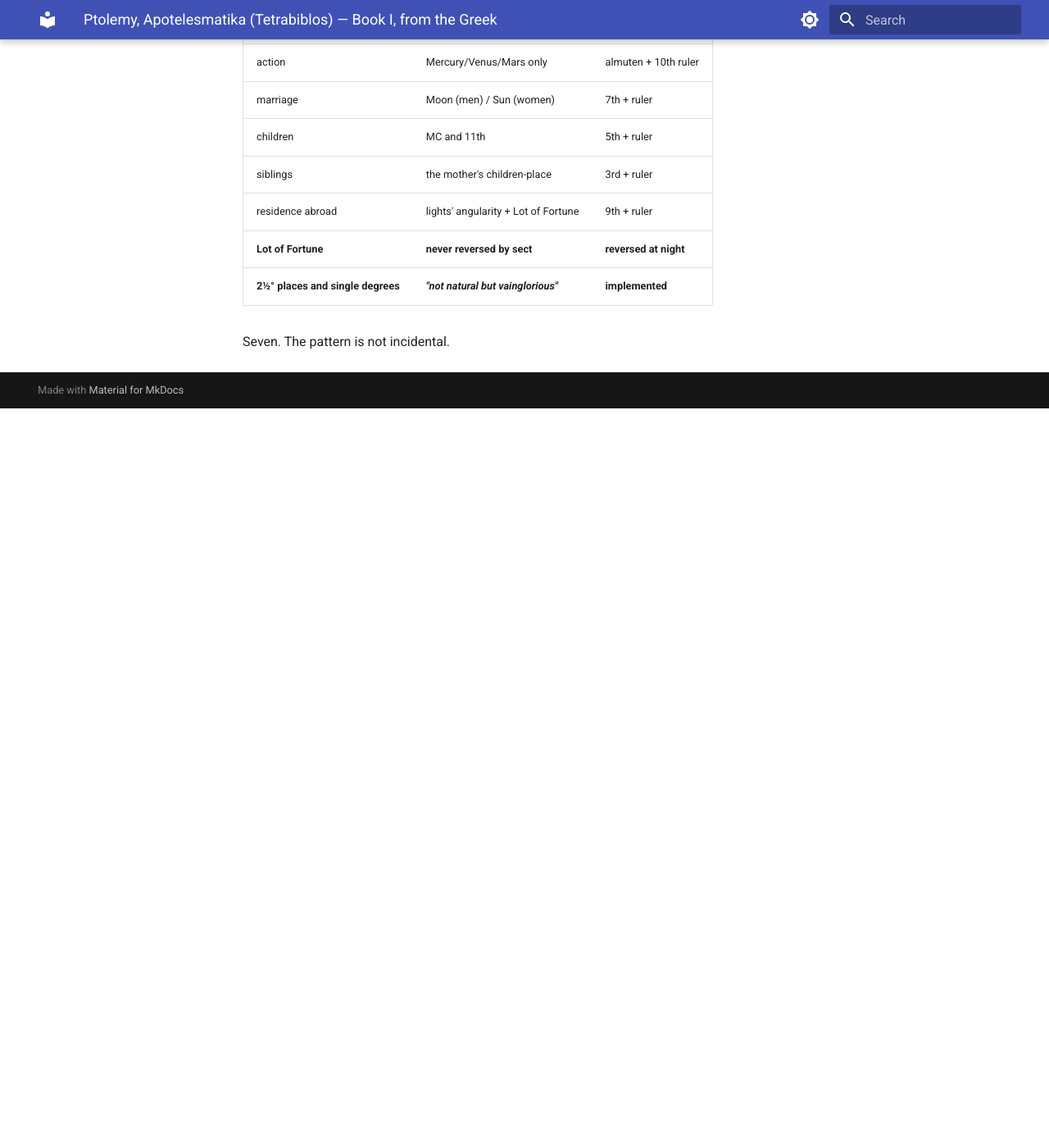
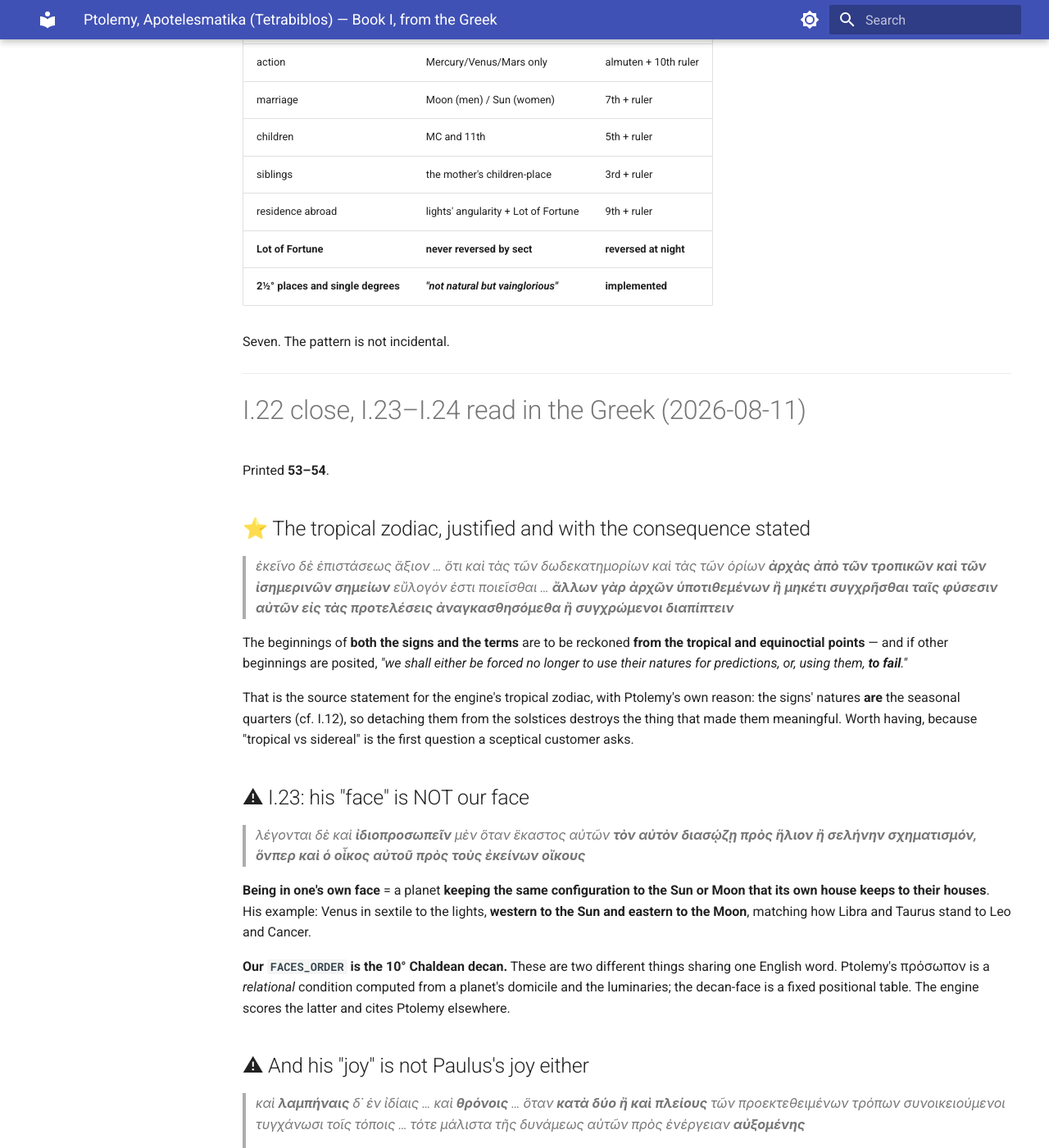
Before and after one commit to Bender1011001/traditional-astrology-engine, an MkDocs documentation site: the page built from docs/sources/ptolemy_greek_book1.md, in a window 1280 px wide and 1400 px high, scrolled down 44282 px. Shown: the whole window at 82% size. Built offline with MkDocs 1.6.1 and Material for MkDocs 9.7.7, drawn with Linux system fonts in a browser that asks for light colours; before the commit the page ends 44780 px from its top, so only the background shows below that; some of the changed text lies outside the part shown.

Commit message:
Ptolemy I.22-24: the tropical zodiac justified, and two more shared words that mean different things
Printed 53-54.

The tropical statement is worth having on its own. The beginnings of
both the signs AND the terms are to be reckoned from the tropical and
equinoctial points, and if other beginnings are posited "we shall
either be forced no longer to use their natures for predictions, or,
using them, to fail". His reason follows from I.12: the signs' natures
ARE the seasonal quarters, so detaching them from the solstices
destroys what made them meaningful. That is the source answer to the
first question a sceptical customer asks.

Then two more forks, both subtler than the earlier ones because the
words are shared.

His FACE is not our face. Idioprosopein means a planet keeping the same
configuration to the Sun or Moon that its own house keeps to their
houses - Venus sextile the lights, western to the Sun and eastern to
the Moon. Our FACES_ORDER is the 10-degree Chaldean decan. Two
different things under one English word.

His JOY is not Paulus's joy. Chairein is when the containing sign's
familiarity is not to the planet itself but to a member of its own
SECT. calculate_planetary_joy implements Paulus's fixed house-joys,
Mercury 1st and Moon 3rd and so on. Correctly sourced to Paulus, simply
not what Ptolemy names by that verb.

Also captured and not implemented: chariots and thrones, where a planet
related to its place by TWO OR MORE dignities has its power for action
most increased; and the inverse, that in alienated places and those of
the contrary sect much of a planet's own power is dissolved.

I.24 on applications and separations is consistent with the engine -
the preceding apply to the following, bodily or by any transmitted
aspect, while the interval is not great.

Fork count now nine.

Co-Authored-By: Claude Opus 5 <noreply@anthropic.com>

```diff
--- a/docs/sources/ptolemy_greek_book1.md
+++ b/docs/sources/ptolemy_greek_book1.md
@@ -1236,3 +1236,48 @@ Worth noting the trigonal monomoiria already carries `source_editorially_corrupt
 | **2½° places and single degrees** | ***"not natural but vainglorious"*** | **implemented** |
 
 Seven. The pattern is not incidental.
+
+---
+
+# I.22 close, I.23–I.24 read in the Greek (2026-08-11)
+
+Printed **53–54**.
+
+## ⭐ The tropical zodiac, justified and with the consequence stated
+
+> *ἐκεῖνο δὲ ἐπιστάσεως ἄξιον … ὅτι καὶ τὰς τῶν δωδεκατημορίων καὶ τὰς τῶν ὁρίων **ἀρχὰς ἀπὸ τῶν τροπικῶν καὶ τῶν ἰσημερινῶν σημείων** εὔλογόν ἐστι ποιεῖσθαι … **ἄλλων γὰρ ἀρχῶν ὑποτιθεμένων ἢ μηκέτι συγχρῆσθαι ταῖς φύσεσιν αὐτῶν εἰς τὰς προτελέσεις ἀναγκασθησόμεθα ἢ συγχρώμενοι διαπίπτειν***
+
+The beginnings of **both the signs and the terms** are to be reckoned **from the tropical and equinoctial points** — and if other beginnings are posited, *"we shall either be forced no longer to use their natures for predictions, or, using them, **to fail**."*
+
+That is the source statement for the engine's tropical zodiac, with Ptolemy's own reason: the signs' natures **are** the seasonal quarters (cf. I.12), so detaching them from the solstices destroys the thing that made them meaningful. Worth having, because "tropical vs sidereal" is the first question a sceptical customer asks.
+
+## ⚠ I.23: his "face" is NOT our face
+
+> *λέγονται δὲ καὶ **ἰδιοπροσωπεῖν** μὲν ὅταν ἕκαστος αὐτῶν **τὸν αὐτὸν διασῴζῃ πρὸς ἥλιον ἢ σελήνην σχηματισμόν, ὅνπερ καὶ ὁ οἶκος αὐτοῦ πρὸς τοὺς ἐκείνων οἴκους***
+
+**Being in one's own face** = a planet **keeping the same configuration to the Sun or Moon that its own house keeps to their houses**. His example: Venus in sextile to the lights, **western to the Sun and eastern to the Moon**, matching how Libra and Taurus stand to Leo and Cancer.
+
+**Our `FACES_ORDER` is the 10° Chaldean decan.** These are two different things sharing one English word. Ptolemy's πρόσωπον is a *relational* condition computed from a planet's domicile and the luminaries; the decan-face is a fixed positional table. The engine scores the latter and cites Ptolemy elsewhere.
+
+## ⚠ And his "joy" is not Paulus's joy either
+
+> *καὶ **λαμπήναις** δ᾽ ἐν ἰδίαις … καὶ **θρόνοις** … ὅταν **κατὰ δύο ἢ καὶ πλείους** τῶν προεκτεθειμένων τρόπων συνοικειούμενοι τυγχάνωσι τοῖς τόποις … τότε μάλιστα τῆς δυνάμεως αὐτῶν πρὸς ἐνέργειαν **αὐξομένης***
+>
+> ***χαίρειν** δέ φασιν αὐτούς, ὅταν … μὴ πρὸς αὐτοὺς ᾖ ἡ συνοικείωσις τῶν περιεχόντων ζῳδίων, **ἀλλὰ … πρὸς τοὺς τῶν αὐτῶν αἱρέσεων***
+
+- **Chariots and thrones** — a planet related to its place by **two or more** of the dignities; its power for action is then **most increased**. That is a compound-dignity bonus the engine does not score.
+- **Rejoicing (χαίρειν)** — when the sign's familiarity is **not to the planet itself but to a member of its own sect**. A weaker, shared sympathy.
+
+`DignityCalculator.calculate_planetary_joy` implements **Paulus's fixed house-joys** (Mercury 1st, Moon 3rd, and so on). Ptolemy's χαίρειν is a different relation entirely — sect-mate familiarity, not a house assignment. Correctly sourced to Paulus; simply not the same concept Ptolemy names by that verb.
+
+And the inverse, which is implementable and currently missing: in **alienated places and those of the contrary sect**, *πολὺ παραλύεται τῆς οἰκείας αὐτῶν δυνάμεως* — **much of a planet's own power is dissolved**, the mixture yielding some other, mixed nature.
+
+## I.24: applications and separations
+
+> *Καθόλου **συνάπτειν** μὲν λέγονται τοῖς ἑπομένοις οἱ **προηγούμενοι**, **ἀπερρυηκέναι** δὲ οἱ ἑπόμενοι τῶν προηγουμένων, **ἐφ᾽ ὅσον ἂν μὴ μακρὸν ᾖ τὸ μεταξὺ αὐτῶν διάστημα**. παραλαμβάνεται δὲ … **ἐάν τε σωματικῶς ἐάν τε καὶ κατά τινα τῶν παραδεδομένων σχηματισμῶν***
+
+The **preceding apply to the following**; the following **separate from** the preceding; valid while the interval is not great, and holding **both bodily (by conjunction) and by any of the transmitted aspects**. Straightforward, and consistent with the engine.
+
+---
+
+**Fork count now nine.** Added: Ptolemy's *face* is a luminary-relative configuration, not the decan; his *joy* is sect-mate familiarity, not a house. Both of ours are correctly sourced to other authors — the issue remains that the report cites Ptolemy as an authority beside them without noting he uses the same words for different things.
```
